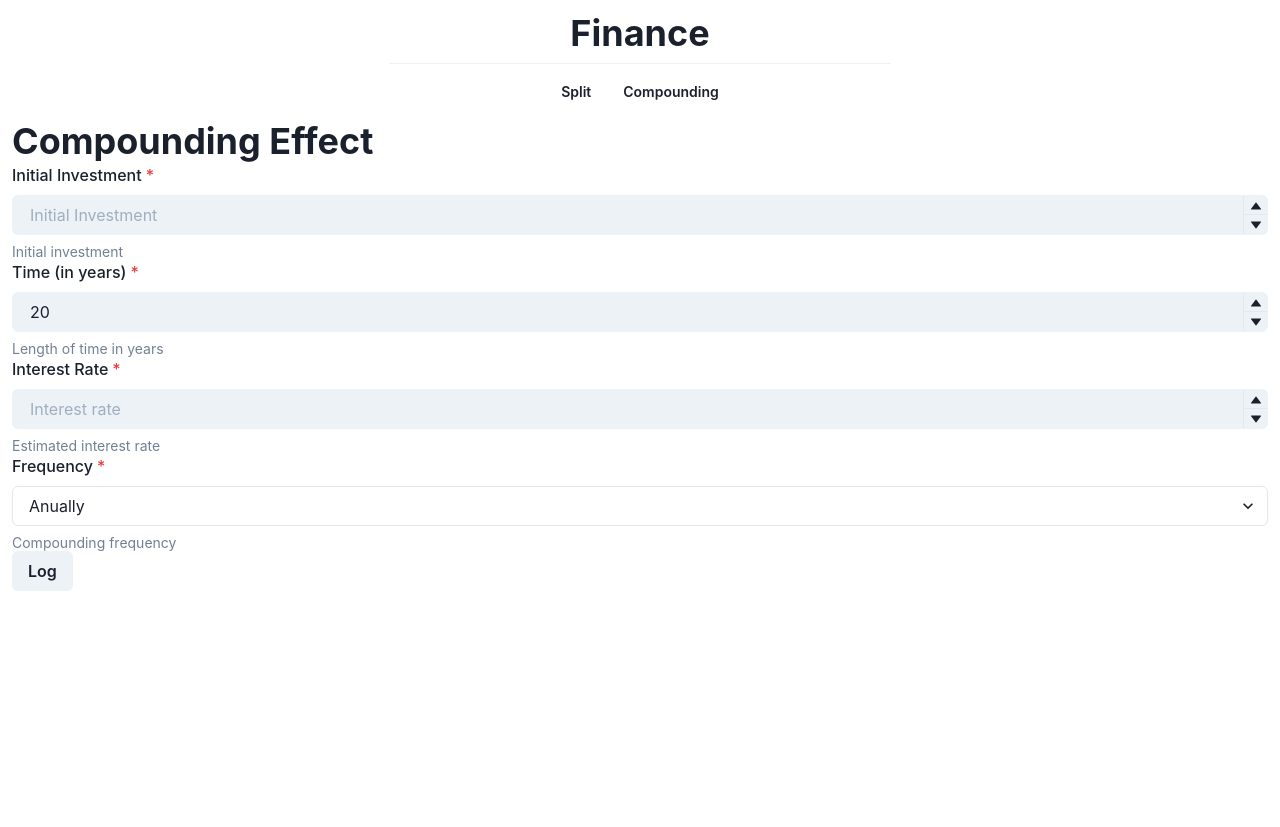
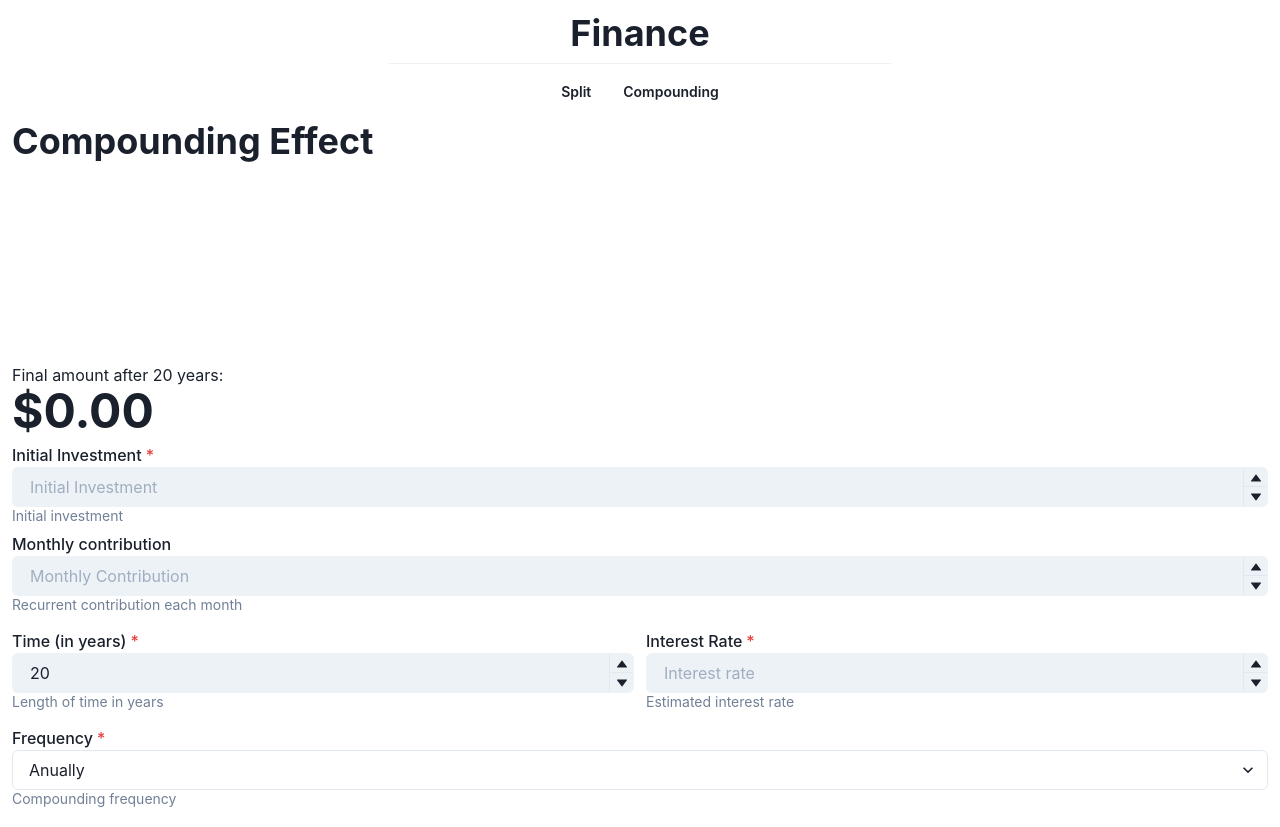
Before and after one commit to andrespty/finance, a React (Create React App) app in the folder finance/: page /compounding in a window 1280 px wide. Built offline with nearby package versions, Linux system fonts and the light colour scheme.

Commit message:
Compounding working

```diff
--- /dev/null
+++ b/finance/src/components/Charts/BarChart.js
@@ -0,0 +1,67 @@
+import React from 'react'
+import { Box, Center } from '@chakra-ui/layout';
+import { Line } from 'react-chartjs-2';
+
+function BarChart({config}) {
+    return (
+        <Center>
+            <Box w={400}>
+                <Line  data={config} options={options}  />
+            </Box>
+        </Center>
+    )
+}
+
+export default BarChart
+
+export const initial_config = {
+    labels: [],
+    datasets: [],
+}
+
+const options = {
+    plugins: {
+        tooltip: {
+            intersect:false,
+            position:'nearest',
+            callbacks:{
+                title: function(context) {
+                    let label = context[0].label || ''
+                    let newLabel = 'Year ' + label
+                    return newLabel;
+                },
+                label: (context) => {
+                    return context.dataset.label + ': $' + context.formattedValue
+                }
+            }
+        }
+    },
+    scales: {
+        y: {
+            ticks: {
+                // Include a dollar sign in the ticks
+                callback: function(value, index, values) {
+                    return '$' + value;
+                }
+            },
+            display:(context) => {
+                if (context.scale.ticks.length > 0){
+                    return true
+                }
+                return false
+            }
+        },
+        xAxis:{
+            title:{
+                display:true,
+                text:'Years'
+            },
+            display: (context) => {
+                if (context.scale.ticks.length > 0){
+                    return true
+                }
+                return false
+            }
+        }
+    }
+}
--- a/finance/src/components/Compounding/CompoundingInterest.js
+++ b/finance/src/components/Compounding/CompoundingInterest.js
@@ -1,19 +1,24 @@
 import React from 'react'
-import { Box, Heading, Button } from '@chakra-ui/react'
+import { Box, Heading, Text } from '@chakra-ui/react'
 import useCompounding from './useCompounding'
 import CompoundingForm from '../Forms/CompoundingForm'
+import BarChart from '../Charts/BarChart'
+import { formatter } from '../../utils/utilFunctions'
 
 function CompoundingInterest() {
 
-    const { info, modify} = useCompounding()
+    const { info, modify, config, final_amount } = useCompounding()
 
     return (
         <Box>
             <Heading>Compounding Effect</Heading>
 
+            <BarChart config={config} />
+
+            <Text size='lg' >Final amount after {info.years} years:</Text>
+            <Heading size='2xl'>{formatter(final_amount)}</Heading>
             <CompoundingForm info={info} modify={modify} />
 
-            <Button onClick={() => console.log(info)}>Log</Button>
 
         </Box>
     )
--- a/finance/src/components/Compounding/useCompounding.js
+++ b/finance/src/components/Compounding/useCompounding.js
@@ -1,21 +1,74 @@
-import { useReducer } from "react"
+import { useReducer, useEffect, useState } from "react"
+import { initial_config } from "../Charts/BarChart"
 
 const useCompounding = () => {
     const [ info, setInfo ] = useReducer(reducer, initialInfo)
+    const [ config, setConfig ] = useState(initial_config)
+    const [ final_amount, setFinalAmount ] = useState(0)
+
+    useEffect(() => {
+
+        let P = info.initial
+        let A = info.recurrent
+        let r = info.rate / 100
+        let n = compounding_frequency[info.frequency]
+        let y = info.years
+        let final = parseFloat(calculate_compound_amount(P,r,n, y)) + parseFloat(calculate_recurrent_amount(A, r,n ,y))
+        let bar = final ? final : 0
+        // console.log(parseFloat(calculate_invested_amount(P, y, A)))
+        setFinalAmount(bar)
+
+        if (final_amount !== 0) {
+            let labels = range(1, info.years)
+            let invested = []
+            let compounded = []
+            for (let i = 1; i <= info.years; i++){
+                invested.push(calculate_invested_amount(P, i, A))
+                compounded.push(parseFloat(calculate_compound_amount(P,r,n, i)) + parseFloat(calculate_recurrent_amount(A, r,n ,i)))
+            }
+
+            setConfig({
+                labels:labels,
+                datasets: [
+                    {
+                        label:'Compounded',
+                        data:compounded,
+                        backgroundColor:['rgba(255, 99, 132, 0.2)',],
+                        borderColor:['rgba(255, 99, 132, 0.2)',]
+                    },
+                    {
+                        label:'Total Contributed',
+                        data:invested,
+                        backgroundColor:['rgba(255, 159, 64, 0.2)',],
+                        borderColor:['rgba(255, 159, 64, 0.2)',]
+                    }
+                ]
+            })
+        }
+
+    }, [info, final_amount])
 
     const modify = (attribute, value) => setInfo({[attribute]:value})
 
-    return { info, modify }
+    return { info, modify, config, final_amount }
 }
 
 export default useCompounding
 
 const initialInfo = {
     initial: '',
+    recurrent:'',
     rate: '',
     years: 20,
     total: '',
     frequency:'anually'
+}
+
+const compounding_frequency = {
+    anually: 1,
+    semianually:2,
+    quarterly:4,
+    monthly:12
 }
 
 const reducer = (state, action) => {
@@ -24,3 +77,29 @@ const reducer = (state, action) => {
         ...action
     }
 }
+
+
+const calculate_compound_amount = (P, r, n, t) => {
+    let A = P * (( 1 + (r/n)) ** (n*t))
+    return A.toFixed(2)
+}
+
+const calculate_recurrent_amount = (A, rate, frequency ,years) => {
+    // console.log(A)
+    // console.log(rate)
+    // console.log(years)
+    let newRate = rate/frequency
+    let n_compounds = years * frequency
+    let recurrent_sum = A * (12/frequency)
+
+    let fututre_amount = recurrent_sum * ((((1 + newRate) ** (n_compounds)) - 1) / newRate)
+    return fututre_amount.toFixed(2)
+}
+
+const calculate_invested_amount = (P, years, monthly) => {
+    return parseFloat(P) + (monthly * 12 * years)
+}
+
+const range = (start, end) => {
+    return Array(end - start + 1).fill().map((_, idx) => start + idx)
+}
--- a/finance/src/components/Forms/CompoundingForm.js
+++ b/finance/src/components/Forms/CompoundingForm.js
@@ -1,5 +1,5 @@
 import React from 'react'
-import { FormControl, FormLabel, FormHelperText, Box, Select } from "@chakra-ui/react"
+import { FormControl, FormLabel, FormHelperText, Box, Select, Stack } from "@chakra-ui/react"
 import InputNumber from '../Inputs/InputNumber'
 
 function CompoundingForm({ info, modify }) {
@@ -9,20 +9,26 @@ function CompoundingForm({ info, modify }) {
                 <InputNumber precision={2} placeholder='Initial Investment' min={0} value={info.initial} onChange={value => modify('initial', value)} />
             </FormField>
 
-            <FormField label='Time (in years)' helper='Length of time in years' isRequired={true}>
-                <InputNumber placeholder='Time' min={0} value={info.years} onChange={value => modify('years', parseInt(value))} />
+            <FormField label='Monthly contribution' helper='Recurrent contribution each month' isRequired={false}>
+                <InputNumber precision={2} placeholder='Monthly Contribution' min={0} value={info.recurrent} onChange={value => modify('recurrent', value)} />
             </FormField>
 
-            <FormField label='Interest Rate' helper='Estimated interest rate' isRequired={true}>
-                <InputNumber precision={2} placeholder='Interest rate' min={0} value={info.rate} onChange={value => modify('rate', value)} />
-            </FormField>
+            <Stack direction='row' align='center' spacing={3} >
+                <FormField label='Time (in years)' helper='Length of time in years' isRequired={true}>
+                    <InputNumber placeholder='Time' min={0} value={info.years} onChange={value => modify('years', parseInt(value))} />
+                </FormField>
+
+                <FormField label='Interest Rate' helper='Estimated interest rate' isRequired={true}>
+                    <InputNumber precision={2} placeholder='Interest rate' min={0} value={info.rate} onChange={value => modify('rate', value)} />
+                </FormField>
+            </Stack>
 
             <FormField label='Frequency' helper='Compounding frequency' isRequired={true}>
                 <Select value={info.frequency} onChange={e => modify('frequency', e.target.value)} >
                     <option value='anually'>Anually</option>
                     <option value='semianually'>Semianually</option>
+                    <option value='quarterly'>Quarterly</option>
                     <option value='monthly'>Monthly</option>
-                    <option value='daily'>Daily</option>
                 </Select>
             </FormField>
         </Box>
@@ -33,10 +39,10 @@ export default CompoundingForm
 
 const FormField = ({ label, helper, isRequired, children }) => {
     return (
-        <FormControl isRequired={isRequired}>
-            <FormLabel>{label}</FormLabel>
+        <FormControl isRequired={isRequired} my={2}>
+            <FormLabel m={0}>{label}</FormLabel>
             { children }
-            <FormHelperText>{helper}</FormHelperText>
+            <FormHelperText m={0}>{helper}</FormHelperText>
         </FormControl>
     )
 }
--- a/finance/src/components/Income_Split/IncomeSplit.js
+++ b/finance/src/components/Income_Split/IncomeSplit.js
@@ -3,7 +3,8 @@ import { Heading, Button, Flex, Spacer, Stack, Input, Select, Box, Grid, GridIte
 import useIncomeSplit from './useIncomeSplit'
 import Splits from './Splits'
 import InputNumber from '../Inputs/InputNumber'
-import PieChart from '../Pie_Chart/PieChart'
+import PieChart from '../Charts/PieChart'
+import { formatter } from '../../utils/utilFunctions'
 
 function IncomeSplit() {
 
@@ -15,7 +16,7 @@ function IncomeSplit() {
             <Heading>Income Split</Heading>
 
             <Flex>
-                <Heading>${ income }</Heading>
+                <Heading>{ formatter(income) }</Heading>
 
                 <Spacer />
 
--- /dev/null
+++ b/finance/src/utils/utilFunctions.js
@@ -0,0 +1,10 @@
+export const formatter = (money) => {
+    let formater = new Intl.NumberFormat('en-US', {
+    style: 'currency',
+    currency: 'USD',
+    // These options are needed to round to whole numbers if that's what you want.
+    //minimumFractionDigits: 0, // (this suffices for whole numbers, but will print 2500.10 as $2,500.1)
+    //maximumFractionDigits: 0, // (causes 2500.99 to be printed as $2,501)
+  })
+  return formater.format(money)
+  ;}
```
Also changed, not shown: finance/src/components/Charts/PieChart.js (renamed from finance/src/components/Pie_Chart/PieChart.js).
